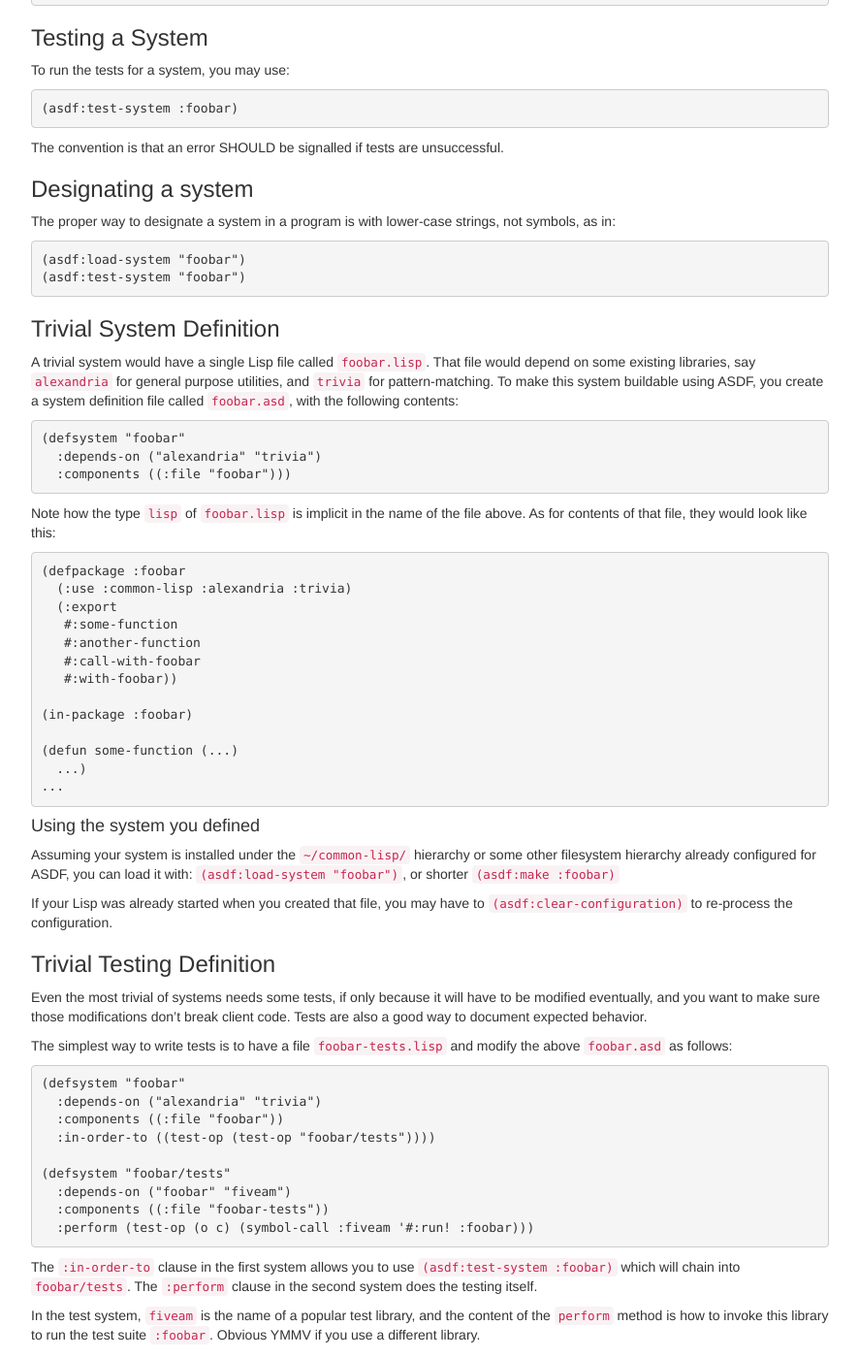
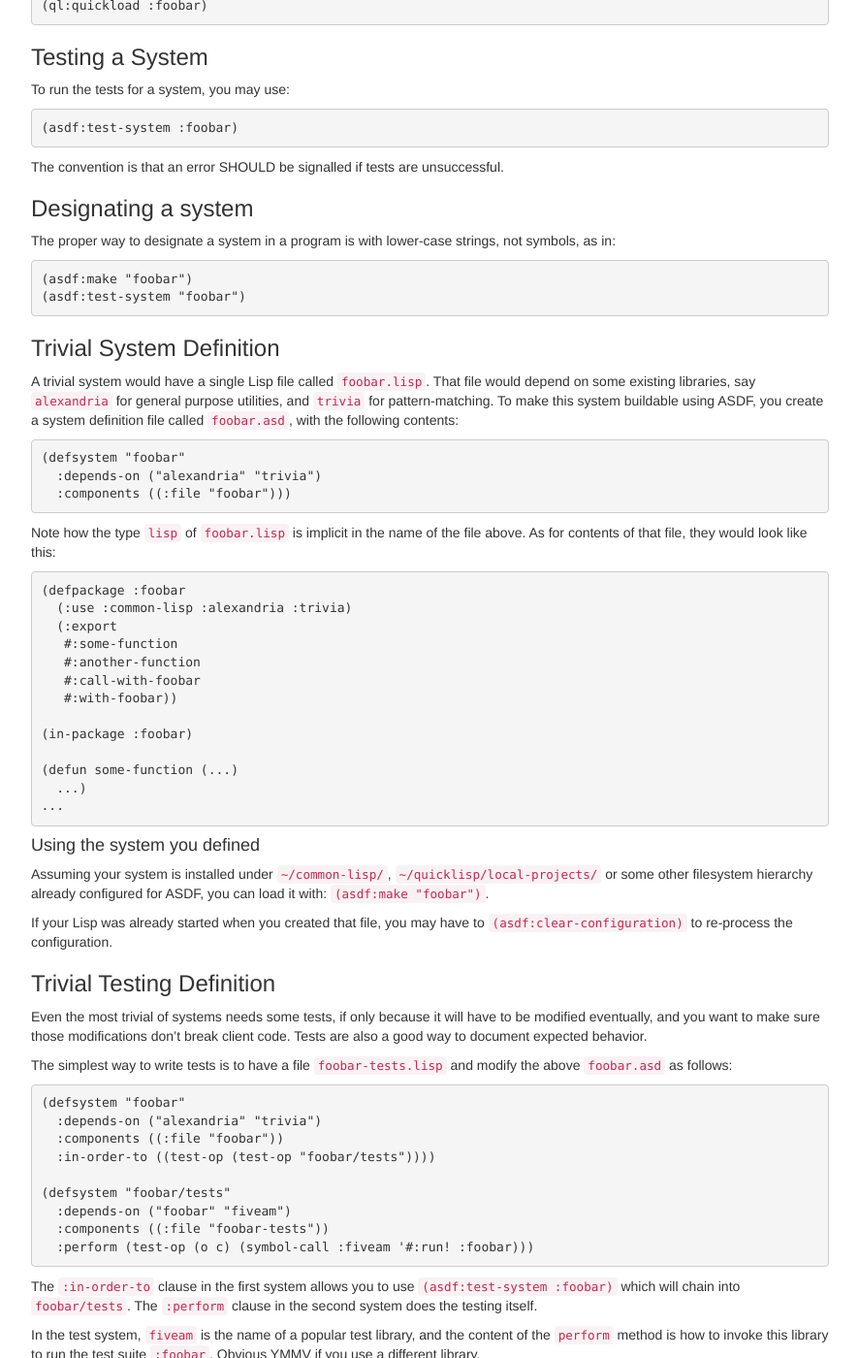
Before and after one commit to LispCookbook/cl-cookbook, a Jekyll site: the page built from systems.md, in a window 1280 px wide and 1400 px high, scrolled down 524 px. Shown: the whole window at 97% size, without its empty margins (303-1189 px from the left). Built offline with Jekyll 4.4.1, drawn with Linux system fonts in a browser that asks for light colours; some of the changed text lies outside the part shown.

Commit message:
ASDF: recommend "make" over "load-system"
for #91 - "Defining Systems" page not mentioning ASDF ?

```diff
--- a/systems.md
+++ b/systems.md
@@ -21,7 +21,7 @@ _"the Utilities for Implementation- and OS- Portability"_. You can read
 
 ### Loading a System
 
-The most trivial use of ASDF is by calling `(asdf:load-system :foobar)`
+The most trivial use of ASDF is by calling `(asdf:make :foobar)` (or `load-system`)
 to load your library.
 Then you can use it.
 For instance, if it exports a function `some-fun` in its package `foobar`,
@@ -47,7 +47,7 @@ The convention is that an error SHOULD be signalled if tests are unsuccessful.
 The proper way to designate a system in a program is with lower-case
 strings, not symbols, as in:
 
-    (asdf:load-system "foobar")
+    (asdf:make "foobar")
     (asdf:test-system "foobar")
 
 ### Trivial System Definition
@@ -84,10 +84,9 @@ As for contents of that file, they would look like this:
 
 #### Using the system you defined
 
-Assuming your system is installed under the `~/common-lisp/` hierarchy
-or some other filesystem hierarchy already configured for ASDF,
-you can load it with: `(asdf:load-system "foobar")`,
-or shorter `(asdf:make :foobar)`
+Assuming your system is installed under `~/common-lisp/`,
+`~/quicklisp/local-projects/` or some other filesystem hierarchy
+already configured for ASDF, you can load it with: `(asdf:make "foobar")`.
 
 If your Lisp was already started when you created that file,
 you may have to `(asdf:clear-configuration)` to re-process the configuration.
```
